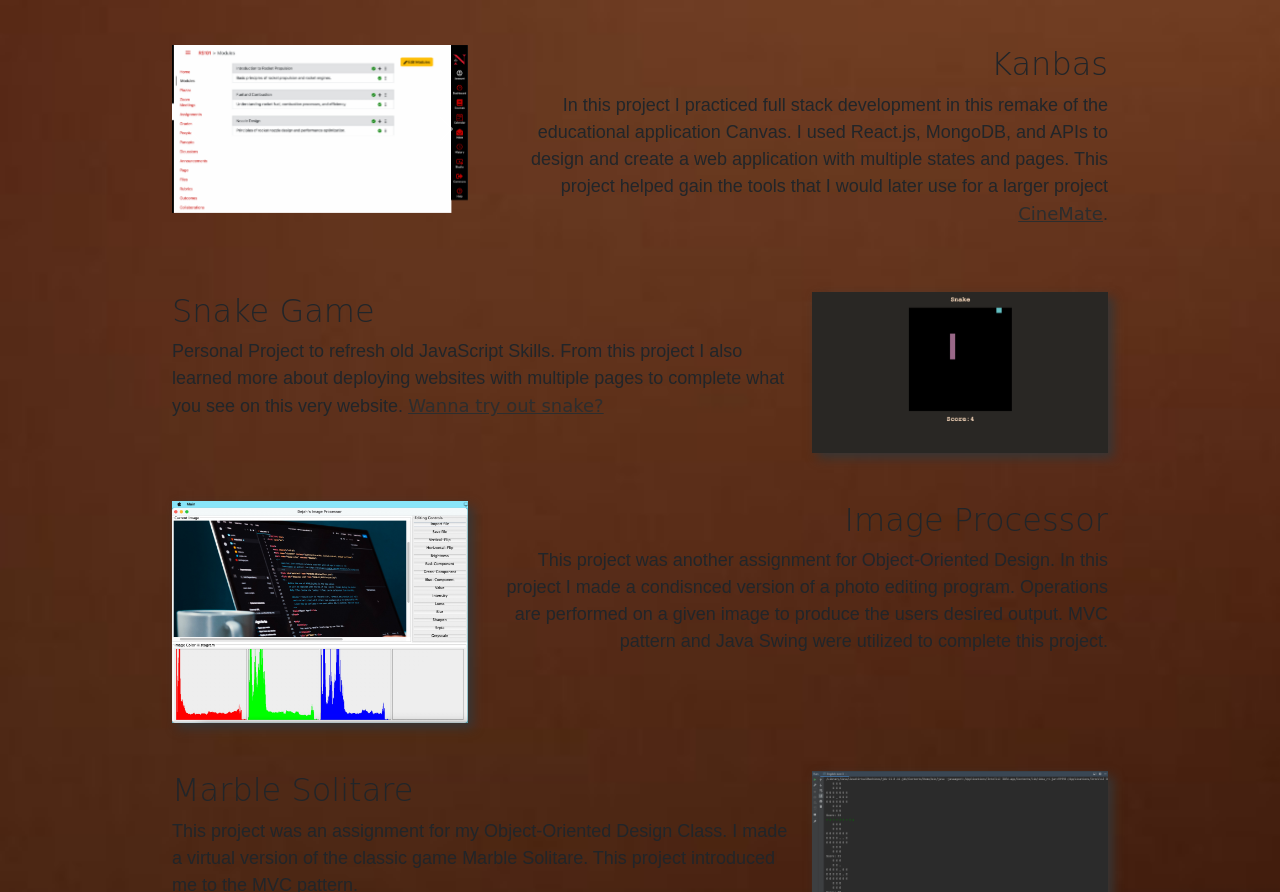
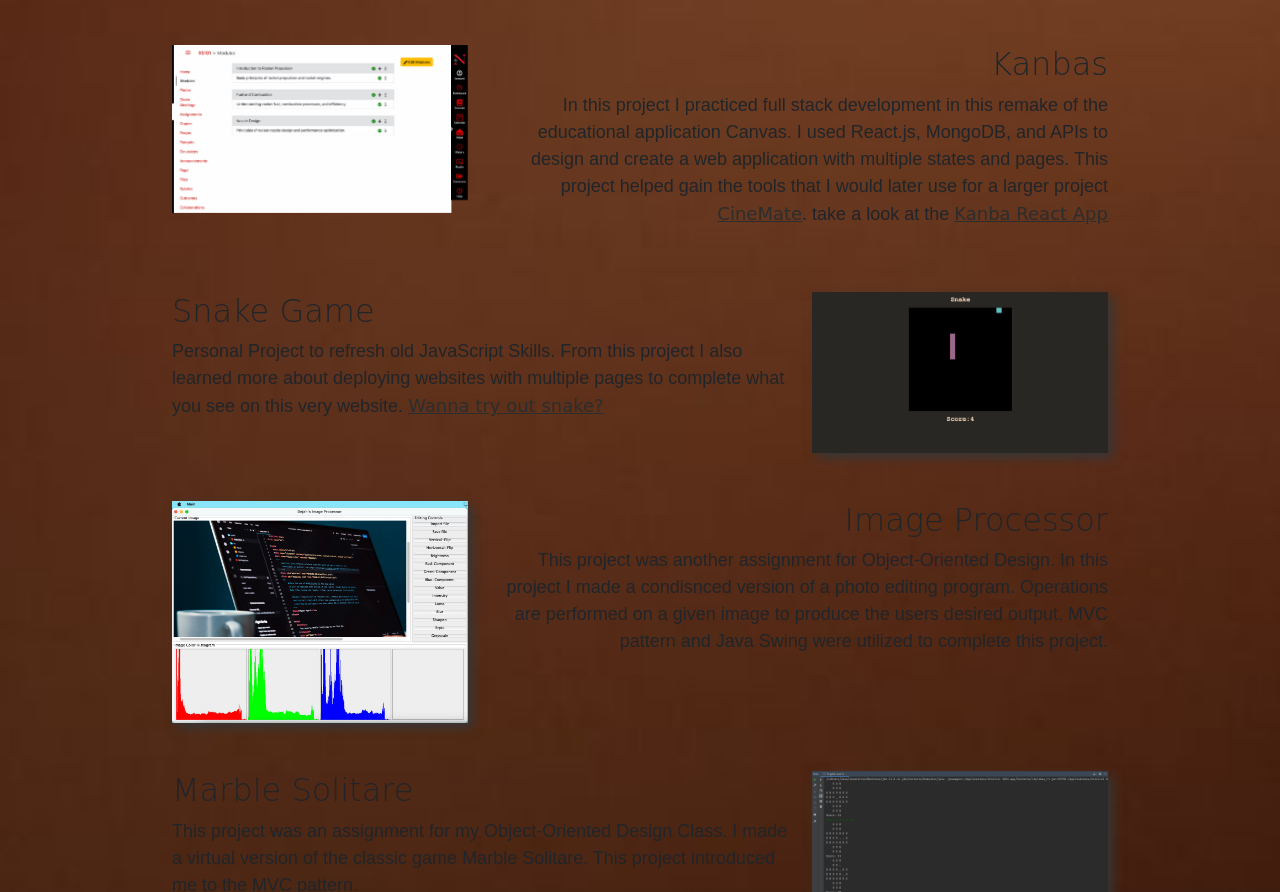
Before and after one commit to dgadsden/dgadsden.github.io, a plain HTML site: page index.html in a window 1280 px wide. Shown: the part 2802-3694 px from the top of the page. Drawn offline with nearby package versions, Linux system fonts and the light colour scheme; a web font is replaced by a local one.

Commit message:
app link to kanbas project

```diff
--- a/index.html
+++ b/index.html
@@ -286,6 +286,11 @@
                 multiple states and pages. This project helped gain the tools
                 that I would later use for a larger project
                 <a href="https://github.com/dgadsden/cinemate">CineMate</a>.
+                take a look at the
+                <a
+                  href="https://deft-kleicha-a2f143.netlify.app/#/Kanbas/Dashboard"
+                  >Kanba React App</a
+                >
               </p>
             </div>
           </div>
```
Also changed, not shown: 1 other file.
